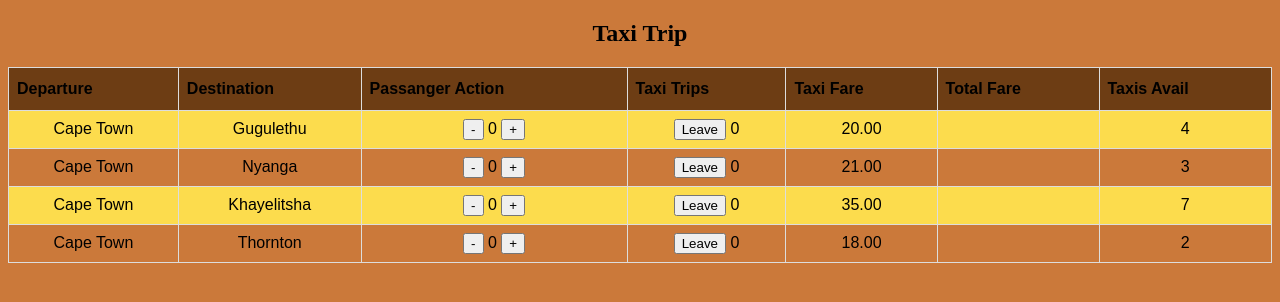
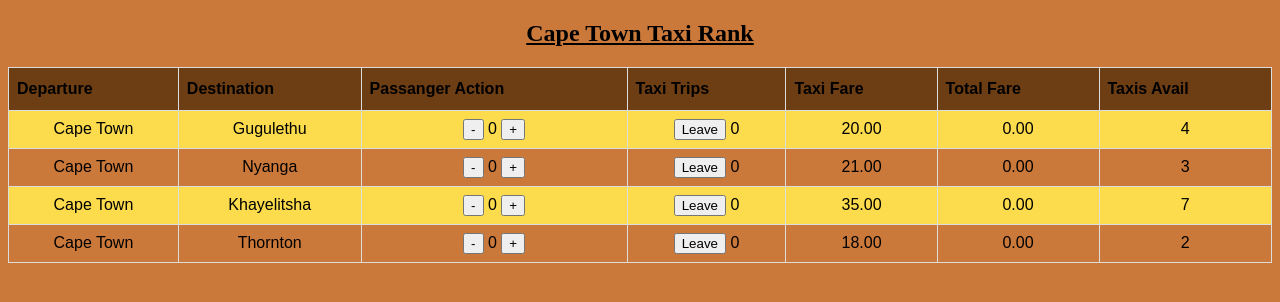
Before and after one commit to andiswa-sinxo/taxi-trip, a plain HTML site: page index.html in a window 1280 px wide. Drawn offline with nearby package versions, Linux system fonts and the light colour scheme.

Commit message:
more to do

```diff
--- a/index.html
+++ b/index.html
@@ -13,7 +13,7 @@
 
 <body>
     <div class="container">
-        <h2>Taxi Trip</h2>
+        <h2 style="text-decoration: underline;"> Cape Town Taxi Rank</h2>
 
         <div x-data="route">
 
@@ -45,7 +45,7 @@
                                 <span x-text="route.taxiTrips"></span>
                             </td>
                             <td x-text="route.taxiFare.toFixed(2)">0.00</td>
-                            <td x-text="route.total().toFixed(2)">0.00</td>
+                            <td x-text="route.totalFare.toFixed(2)">0.00</td>
                             <td x-text="route.taxiAvail"></td>
 
                         </tr>
--- a/taxi.js
+++ b/taxi.js
@@ -26,7 +26,7 @@ document.addEventListener('alpine:init', () => {
                         this.passageAction -= this.limit
                     },
                     total(){
-                        this.taxiTrips + this.taxiFare
+                      return Number(this.taxiTrips)*10
                     }
 
 
```
